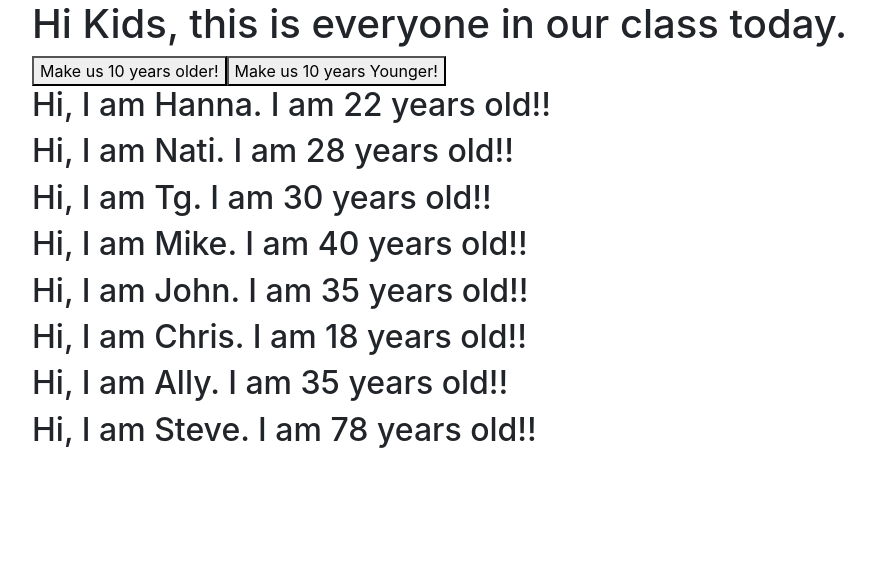
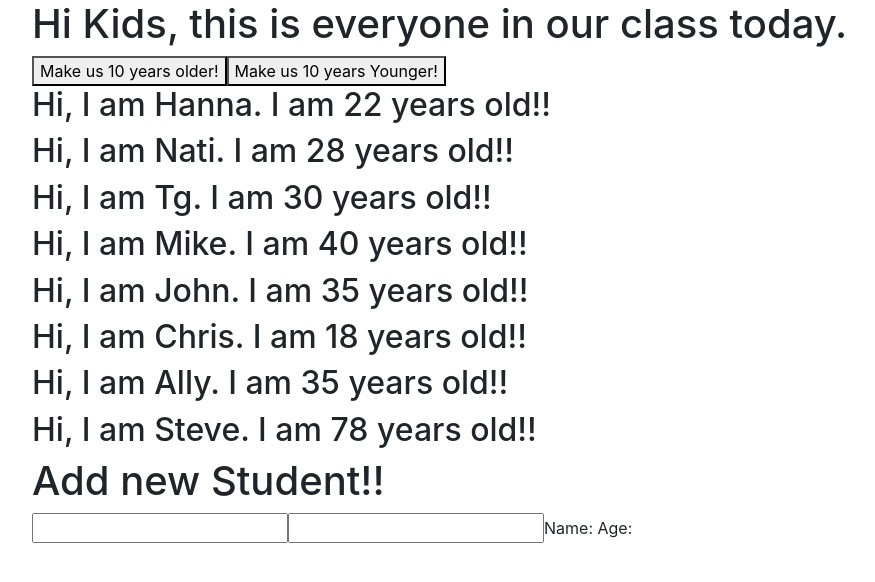
Before and after one commit to hannaalemu/react-crashcourse, a React (Create React App) app in the folder practice/: page / in a window 1280 px wide. Shown: the top 582 px of the page, without its empty margins (53-928 px from the left). Built offline with nearby package versions, Linux system fonts and the light colour scheme.

Commit message:
events and two way data binding

```diff
--- a/practice/src/App.js
+++ b/practice/src/App.js
@@ -1,6 +1,7 @@
 import React, { Component } from 'react';
 
 import Users from './components/users';
+import AddUser from './components/input';
 
 class App extends Component {
 
@@ -8,6 +9,7 @@ class App extends Component {
     return (
       <div className="App" className="container">
        <Users></Users>
+      <AddUser></AddUser>
       </div>
     );
   }
--- /dev/null
+++ b/practice/src/components/input.js
@@ -0,0 +1,32 @@
+import React, { Component } from 'react';
+
+export default class AddUser extends Component {
+
+    state={
+        name: '',
+        age: ''
+    }
+
+    updateName = (event) => {
+        let newName = event.target.value;
+
+        this.setState({name: newName});
+    }
+
+    updateAge = (event) => {
+        let newAge = event.target.value;
+
+        this.setState({age: newAge});
+    }
+    render() {
+        return(
+            <>
+            <h1>Add new Student!!</h1>
+            <input value={this.state.name} onChange={this.updateName}/>
+            <input value={this.state.age} onChange={this.updateAge}/>
+
+            Name: {this.state.name} Age: {this.state.age}
+            </>
+        );
+    }
+};
```
